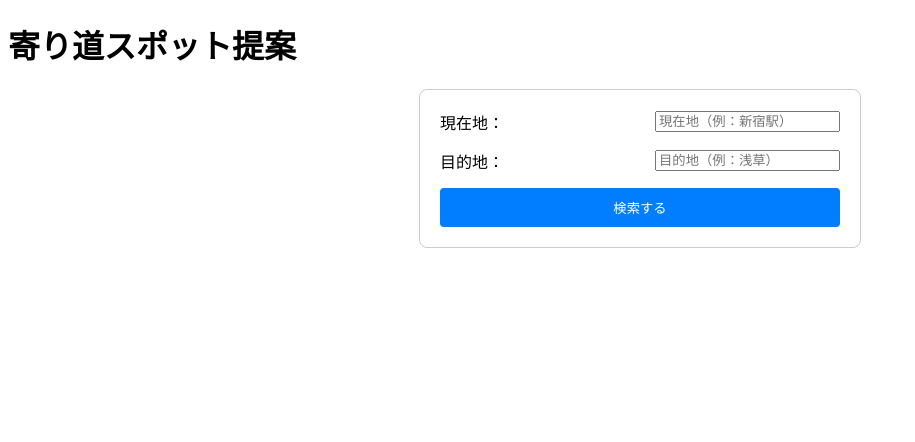
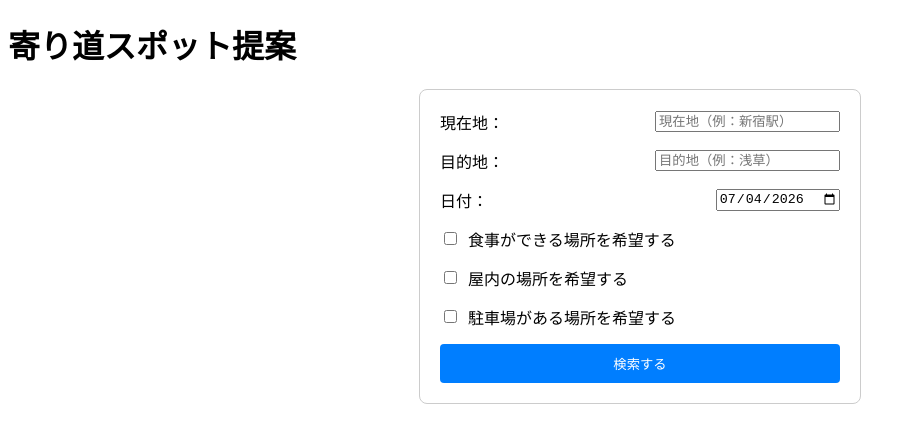
Before and after one commit to towazo/hackathon-travelguide, a React (Vite) app: page / in a window 1280 px wide. Shown: the top 442 px of the page, without its empty margins (0-915 px from the left). Built offline with nearby package versions, Linux system fonts and the light colour scheme.

Commit message:
next-input

```diff
--- a/src/components/SpotSearchForm.jsx
+++ b/src/components/SpotSearchForm.jsx
@@ -1,11 +1,25 @@
 import { useState } from "react";
+//今日の日付
+function getTodayString() {
+  const today = new Date();
+  const year = today.getFullYear();
+  const month = String(today.getMonth() + 1).padStart(2, "0");
+  const day = String(today.getDate()).padStart(2, "0");
+  return `${year}-${month}-${day}`;
+}
 
 function SpotSearchForm({ onSearch }) {
   // 入力値を覚える場所（State）
   const [from, setFrom] = useState(""); // 現在地の入力値
   const [to, setTo] = useState("");     // 目的地の入力値
+//日付のState
+const[date,setDate]=useState(getTodayString())
 
-  // 送信処理
+//チェックボックス用のState（初期値はすべてfalse）
+  const [meal, setMeal] = useState(false);
+  const [indoorOnly, setIndoorOnly] = useState(false);
+  const [parking, setParking] = useState(false);
+// 送信処理
   const handleSubmit = (event) => {
     event.preventDefault();
 
@@ -15,13 +29,14 @@ function SpotSearchForm({ onSearch }) {
     }
 
     // 親コンポーネント（App.jsx）から渡された関数を実行し、値を渡す
-   console.log("入力値の確認",from,to);
-    onSearch(from, to);
+   console.log("入力値の確認",{from,to,date,meal,indoorOnly,parking});
+    onSearch({from, to,date,meal,indoorOnly,parking});
   };
 
   // 入力欄とボタン（UI）
   return (
     <form onSubmit={handleSubmit} style={styles.formContainer}>
+ {/* 現在地*/}
       <div style={styles.inputGroup}>
         <label htmlFor="from-input">現在地：</label>
         <input
@@ -32,7 +47,7 @@ function SpotSearchForm({ onSearch }) {
           placeholder="現在地（例：新宿駅）"
         />
       </div>
-
+{/*目的地*/}
       <div style={styles.inputGroup}>
         <label htmlFor="to-input">目的地：</label>
         <input
@@ -43,7 +58,52 @@ function SpotSearchForm({ onSearch }) {
           placeholder="目的地（例：浅草）"
         />
       </div>
+{/* 日付入力欄 */}
+      <div style={styles.inputGroup}>
+        <label htmlFor="date-input">日付：</label>
+        <input
+          id="date-input"
+          type="date"
+          value={date}
+          onChange={(event) => setDate(event.target.value)}
+        />
+      </div>
 
+      {/* チェックボックス：食事 */}
+      <div style={styles.checkboxGroup}>
+        <label style={styles.checkboxLabel}>
+          <input
+            type="checkbox"
+            checked={meal}
+            onChange={(event) => setMeal(event.target.checked)}
+          />
+          食事ができる場所を希望する
+        </label>
+      </div>
+
+      {/* チェックボックス：屋内 */}
+      <div style={styles.checkboxGroup}>
+        <label style={styles.checkboxLabel}>
+          <input
+            type="checkbox"
+            checked={indoorOnly}
+            onChange={(event) => setIndoorOnly(event.target.checked)}
+          />
+          屋内の場所を希望する
+        </label>
+      </div>
+
+      {/* チェックボックス：駐車場 */}
+      <div style={styles.checkboxGroup}>
+        <label style={styles.checkboxLabel}>
+          <input
+            type="checkbox"
+            checked={parking}
+            onChange={(event) => setParking(event.target.checked)}
+          />
+          駐車場がある場所を希望する
+        </label>
+      </div>
       <button type="submit" style={styles.button}>
         検索する
       </button>
@@ -68,6 +128,18 @@ const styles = {
     justifyContent: "space-between",
     alignItems: "center",
   },
+  // チェックボックス用のスタイルを追加（左寄せで見やすくする）
+  checkboxGroup: {
+    display: "flex",
+    alignItems: "center",
+  },
+  checkboxLabel: {
+    display: "flex",
+    alignItems: "center",
+    gap: "8px",
+    cursor: "pointer",
+    userSelect: "none",
+  },
   button: {
     padding: "10px",
     backgroundColor: "#007eff",
```
